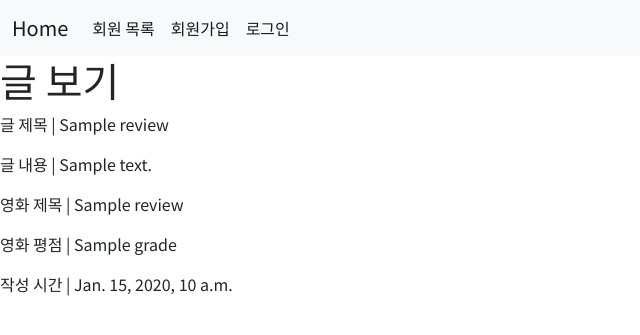
After one commit to kimdakyeom/pair_3, a Django app: template reviews/templates/reviews/detail.html in a window 1280 px wide. The commit adds this page. Shown: the top 335 px of the page, without its empty margins (0-640 px from the left). Run offline with Django 3.2, Linux system fonts and the light colour scheme; the template is opened without the code that fills it: most values are stand-ins (such as "Sample title", 1, 10 or a date in 2020); some libraries are stand-ins or nearby versions.

Commit message:
review/detail

```diff
--- /dev/null
+++ b/reviews/templates/reviews/detail.html
@@ -0,0 +1,9 @@
+{% extends 'base.html' %} {% load django_bootstrap5 %} {% block content %}
+<h1>글 보기</h1>
+<p>글 제목 | {{ review.title }}</p>
+<p>글 내용 | {{ review.content }}</p>
+<p>영화 제목 | {{ review.movie_name }}</p>
+<p>영화 평점 | {{ review.grade }}</p>
+<p>작성 시간 | {{ review.updated_at }}</p>
+
+{% endblock %}
```
Also changed, not shown: reviews/templates/reviews/index.html (+8 -6 lines), reviews/urls.py (+4 -3 lines), reviews/views.py (+14 -4 lines).
